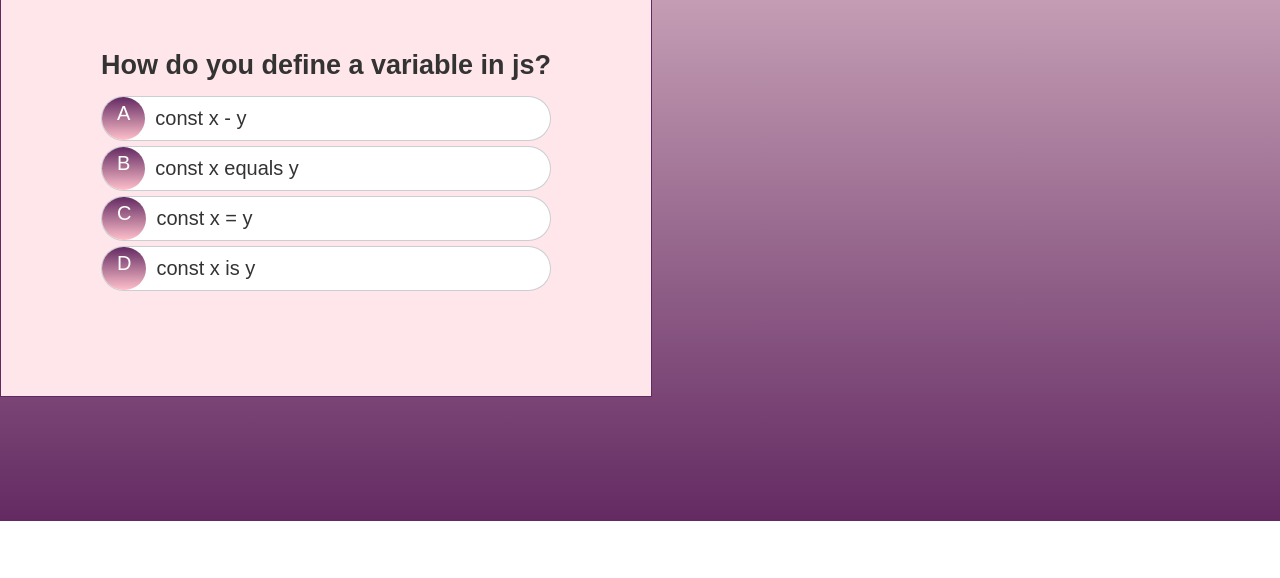
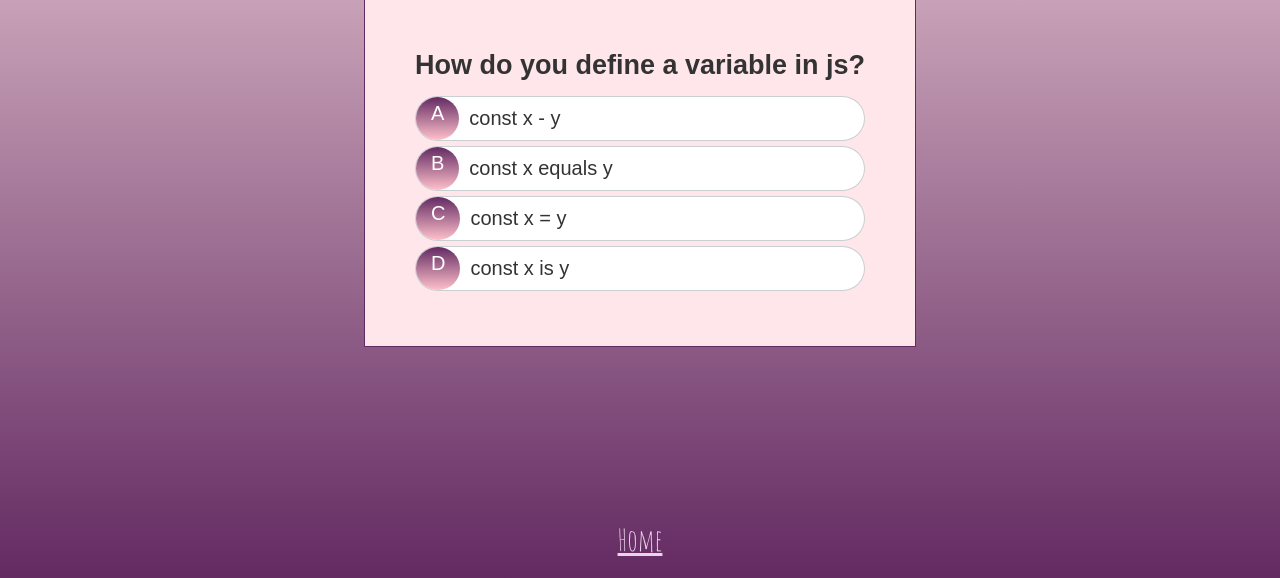
Before and after one commit to SMcGrail/Code-Quiz, a plain HTML site: page quiz.html in a window 1280 px wide. Shown: the part 279-857 px from the top of the page. Before the commit the page ends 800 px from the top, so only its background shows below. Drawn offline with Linux system fonts and the light colour scheme.

Commit message:
added a footer witha link back to the start

```diff
--- a/assets/css/style.css
+++ b/assets/css/style.css
@@ -12,6 +12,17 @@
     padding: 0;
     color: #333; /*dark grey is better than black becuase it reduces eye strain from the user, this is the same reason we chose the background color above instead of white*/
 }
+
+body {
+    height: 100%;
+}
+
+.wrapper {
+    width: 100%;
+    margin: 0 0 0 0;
+    flex: 1 0 auto;
+}
+
 
 h1,
 h2,
@@ -60,7 +71,7 @@ h1 {
 
   .quiz-box {
       /* background-color: gray; */
-      padding: 100px;
+      padding: 50px;
       border: 1px solid #632a62;
       background-color: #ffe6ea;
   }
@@ -145,3 +156,21 @@ h1 {
     margin: 5px;
     font-size: 30px;
   }
+
+  footer {
+    position: sticky;
+    width: 100%;
+    margin: 0;
+    padding: 0 20px 20px 20px;
+    flex-shrink: 0;
+    text-align: center;
+    font-size: 25px;
+    background-color: #632a6200;
+    }
+
+.goHome {
+    color: #ebd3ea;
+    font-family: 'Amatic SC', cursive;
+    font-size: 30px;
+    text-align: center;
+}
--- a/quiz.html
+++ b/quiz.html
@@ -12,7 +12,8 @@
 </head>
 
 <body>
-    <div class="container grid-row">
+    <div class="wrapper">
+    <div class="container">
         <div id="quiz" class="justify-center flex-column">
             <h1 class="mainHeader">Code Quiz</h1>
             <div class="quiz-box">
@@ -41,6 +42,10 @@
             </div>
         </div>
     </div>
-    </div>
+</div>
+    <footer>
+            <a class="goHome" href="index.html">Home</a>
+    </footer>
     <script src="assets/javascript/quiz.js"></script>
+    </body>
 </html>
```
Also changed, not shown: end.html (+5 -0 lines), index.html (+0 -2 lines).
